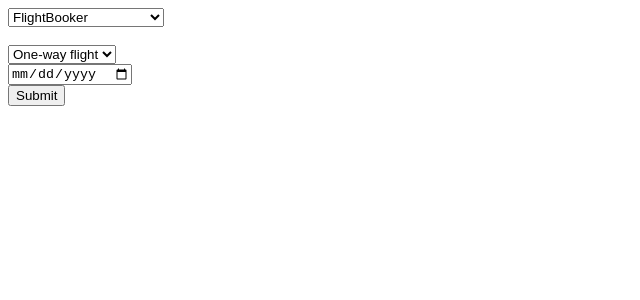
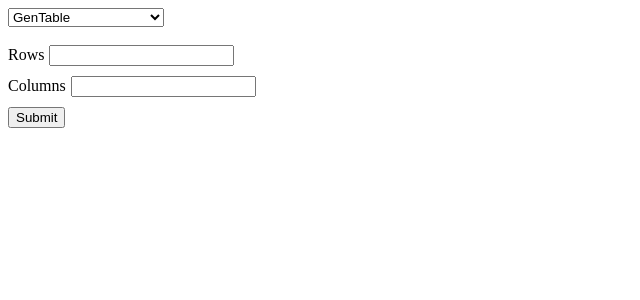
Before and after one commit to kvnchen/frontEndPractice, a Next.js app: page / in a window 1280 px wide. Shown: the top 300 px of the page, without its empty margins (0-640 px from the left). Built offline with nearby package versions, Linux system fonts and the light colour scheme.

Commit message:
gentable

```diff
--- a/src/app/flight/flight.js
+++ b/src/app/flight/flight.js
@@ -19,11 +19,11 @@ export function FlightBooker() {
 
     if (selection === 'oneWay') {
       if (compDeparture < timeNow) {
-        setFormError('Selected dates are in the past');
+        setFormError('Selected date is in the past');
       } else {
         setFormError(null);
         msg = `You have booked a one-way flight on ${departure}`;
-        window.alert(msg);
+        window.alert(msg); // this happens before the error is cleared
       }
     } else {
       const compReturn = new Date(returnDate);
@@ -43,30 +43,27 @@ export function FlightBooker() {
   return (
     // forgot action prop
     <article>
-      <div>
+      <div className={styles.inputrow}>
         <select value={selection} onChange={e => setSelection(e.target.value)}>
           <option value="oneWay">One-way flight</option>
           <option value="return">Return flight</option>
         </select>
       </div>
       <form action={validate}>
-        <div>
-
-        </div>
-        <div>
+        <div className={styles.inputrow}>
           {/* needs id to be captured as formData */}
           <input id="departure" name="departure" type="date" required />
         </div>
         { selection === 'return' && (
-          <div>
+          <div className={styles.inputrow}>
             <input id="returnDate" name="returnDate" type="date" required />
           </div>
         )}
-        <div>
+        <div className={styles.inputrow}>
           <button type="submit">Submit</button>
         </div>
         {formError && (
-          <div>
+          <div className={styles.error}>
             {formError}
           </div>
         )}
--- a/src/app/flight/styles.module.css
+++ b/src/app/flight/styles.module.css
@@ -0,0 +1,8 @@
+.inputrow {
+  margin-bottom: 10px;
+}
+
+.error {
+  color: red;
+  font-weight: bold;
+}
--- /dev/null
+++ b/src/app/generateTable/genTable.js
@@ -0,0 +1,70 @@
+'use client';
+import { useState } from 'react';
+import styles from './styles.module.css';
+
+// time up, testing
+// type from form wrong, table css wrong, number sequence wrong
+// table needs css border-collapse: collapse to make the cells not have gaps
+// adding padding inside column cells makes it look nice
+export function GenTable() {
+  const [rows, setRows] = useState(null);
+  const [columns, setColumns] = useState(null);
+
+  function processForm(formData) {
+    const { rows, columns } = Object.fromEntries(formData.entries());
+
+    setRows(Number(rows)); // annoying we have to coerce the type back
+    setColumns(Number(columns));
+  }
+
+  function generateTable() {
+    const tableRows = [];
+    let monotonic = 1;
+
+    for (let i = 0; i < rows; i++) {
+      const rowColumns = [];
+
+      for (let j = 0; j < columns; j++) {
+        rowColumns.push(
+          <td key={`column-${j}`} className={styles.column}>{monotonic}</td> // ordering intentionally wrong
+        );
+        monotonic++;
+      }
+
+      tableRows.push(
+        <tr key={`row-${i}`} >{rowColumns}</tr>
+      );
+    }
+
+    return (
+      <table className={styles.table}>
+        <tbody>
+          {tableRows}
+        </tbody>
+      </table>
+    )
+  }
+
+  return (
+    <article>
+      <form action={processForm}>
+        <div className={styles.inputRow}>
+          <label>
+            Rows
+            <input className={styles.input} name="rows" type="number" min="1" required />
+          </label>
+        </div>
+        <div className={styles.inputRow}>
+          <label>
+            Columns
+            <input className={styles.input} name="columns" type="number" min="1" required />
+          </label>
+        </div>
+        <div className={styles.inputRow}>
+          <button type="submit">Submit</button>
+        </div>
+      </form>
+      { rows !== null && columns !== null && generateTable()}
+    </article>
+  )
+}
--- /dev/null
+++ b/src/app/generateTable/styles.module.css
@@ -0,0 +1,17 @@
+.inputRow {
+  margin-bottom: 10px;
+}
+
+.input {
+  margin-left: 5px;
+}
+
+.table {
+  border-collapse: collapse;
+}
+
+.column {
+  border: 1px solid black;
+  text-align: center;
+  padding: 8px;
+}
--- a/src/app/page.js
+++ b/src/app/page.js
@@ -43,11 +43,12 @@ import { AnalogClock } from './analogClock/analogClock.js';
 import { TemperatureConverter } from './temperature/temperature.js'
 
 import { FlightBooker } from './flight/flight.js'
+import { GenTable } from './generateTable/genTable.js'
 
 // this react project is 350 MB... gonna reuse it for react practice
 
 export default function Home() {
-  const [selection, setSelection] = useState('FlightBooker');
+  const [selection, setSelection] = useState('GenTable');
 
   const components = {
     MortgageCalculator: <MortgageCalculator />,
@@ -90,7 +91,8 @@ export default function Home() {
     AnalogClock: <AnalogClock />,
     TemperatureConverter: <TemperatureConverter />,
 
-    FlightBooker: <FlightBooker />
+    FlightBooker: <FlightBooker />,
+    GenTable: <GenTable />
   };
 
   function select() {
```
